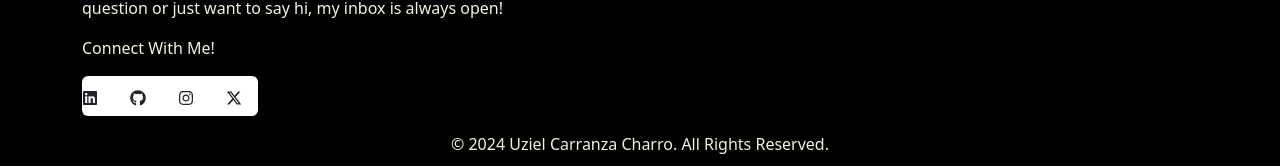
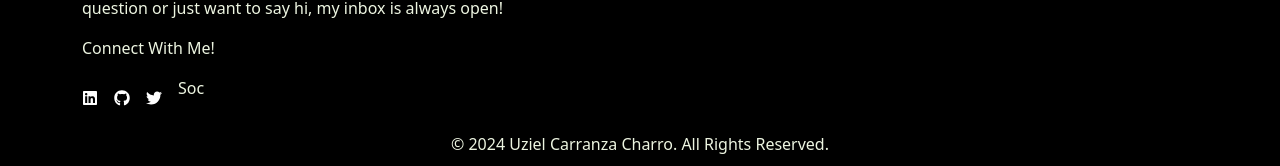
Before and after one commit to UzielCarranza/developeando, a React (Create React App) app: page / in a window 1280 px wide. Shown: the part 2920-3086 px from the top of the page. Built offline with nearby package versions, Linux system fonts and the light colour scheme.

Commit message:
adds social media section

```diff
--- a/src/components/SocialMedia.jsx
+++ b/src/components/SocialMedia.jsx
@@ -1,14 +1,30 @@
-import {FaGithub, FaInstagram, FaLinkedin} from "react-icons/fa";
-import {FaXTwitter} from "react-icons/fa6";
+import {FaGithub, FaLinkedin, FaTwitter} from "react-icons/fa";
 import {ListGroup} from "react-bootstrap";
+
+const socialMedias = [
+    { icon: <FaLinkedin />, link: 'https://www.linkedin.com/in/uziel-carranza-charro/' },
+    { icon: <FaGithub />, link: 'https://github.com/UzielCarranza' },
+    { icon: <FaTwitter />, link: 'https://twitter.com/' }
+];
+
+const renderListGroupItem = (jsxElement, index) => (
+    <ListGroup.Item
+        key={index}
+        style={{ paddingLeft: 0 }}
+        className="border-0 bg-black text-white"
+    >
+        <a href={jsxElement.link} target="_blank" rel="noopener noreferrer" className="text-white">
+            {jsxElement.icon}
+        </a>
+    </ListGroup.Item>
+);
 
 export const SocialMedia = () => {
     return (
-            <ListGroup horizontal>
-                <ListGroup.Item style={{paddingLeft: 0}} className="border-0"><FaLinkedin /></ListGroup.Item>
-                <ListGroup.Item className="border-0 pl-0"><FaGithub /></ListGroup.Item>
-                <ListGroup.Item className="border-0 pl-0"><FaInstagram /></ListGroup.Item>
-                <ListGroup.Item className="border-0 pl-0"><FaXTwitter /></ListGroup.Item>
-            </ListGroup>
-    )
-}
+        <ListGroup horizontal>
+            {socialMedias.map((element, index) =>
+                renderListGroupItem({ ...element}, index)
+            )}Soc
+        </ListGroup>
+    );
+};
```
